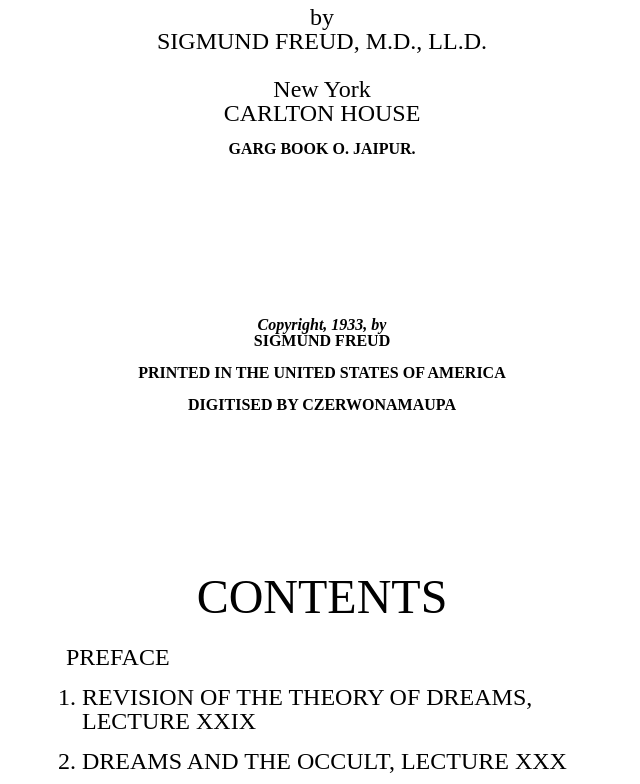
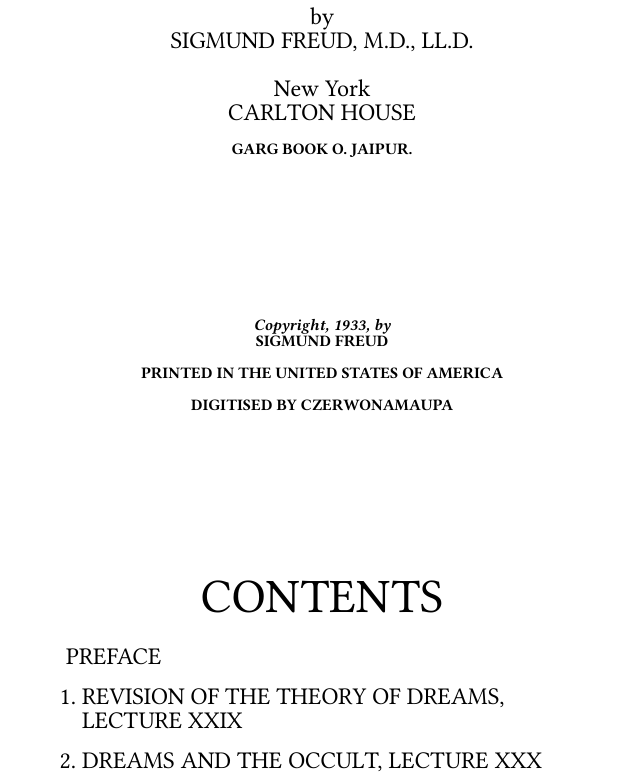
Before and after one commit to czerwonamaupa/New-Introductory-Lectures-On-Psycho-Analysis, a plain HTML site: page index.html in a window 1280 px wide. Shown: the part 275-1059 px from the top of the page, without its empty margins (318-958 px from the left). Drawn offline with Linux system fonts and the light colour scheme.

Commit message:
Add italic and bold font styles.

```diff
--- a/index.css
+++ b/index.css
@@ -1,15 +1,31 @@
 @charset "UTF-8";
 
 @font-face
-{ font-family: serif;
+{ font-family: libertine;
   src: url(LinLibertine_R.woff); }
+
+@font-face
+{ font-family: libertine;
+  font-style: italic;
+  src: url(LinLibertine_RI.woff); }
+
+@font-face
+{ font-family: libertine;
+  font-weight: bold;
+  src: url(LinLibertine_RB.woff); }
+
+@font-face
+{ font-family: libertine;
+  font-weight: bold;
+  font-style: italic;
+  src: url(LinLibertine_RBI.woff); }
 
 html
 { font-size: 0.7rem; }
 
 body
 { padding: 1rem;
-  font-family: serif; }
+  font-family: libertine, serif; }
 
 @media (min-width: 34rem)
 { html
```
Also changed, not shown: LinLibertine_RB.woff (added), LinLibertine_RBI.woff (added), LinLibertine_RI.woff (added).
